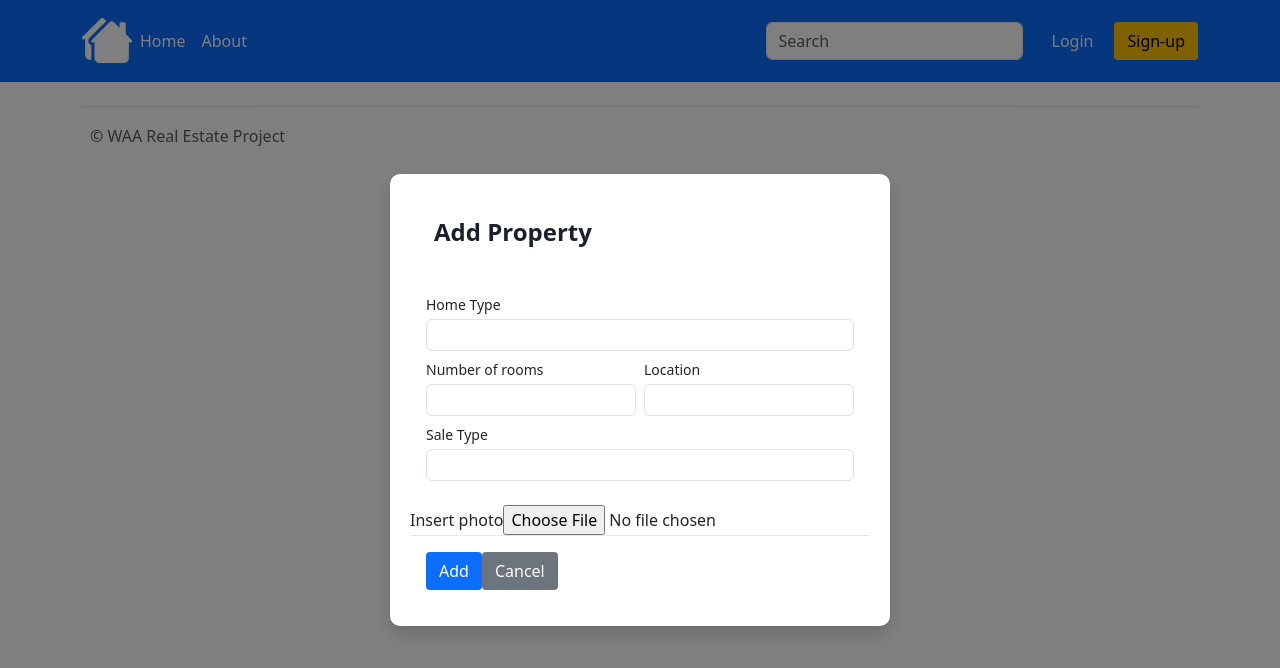
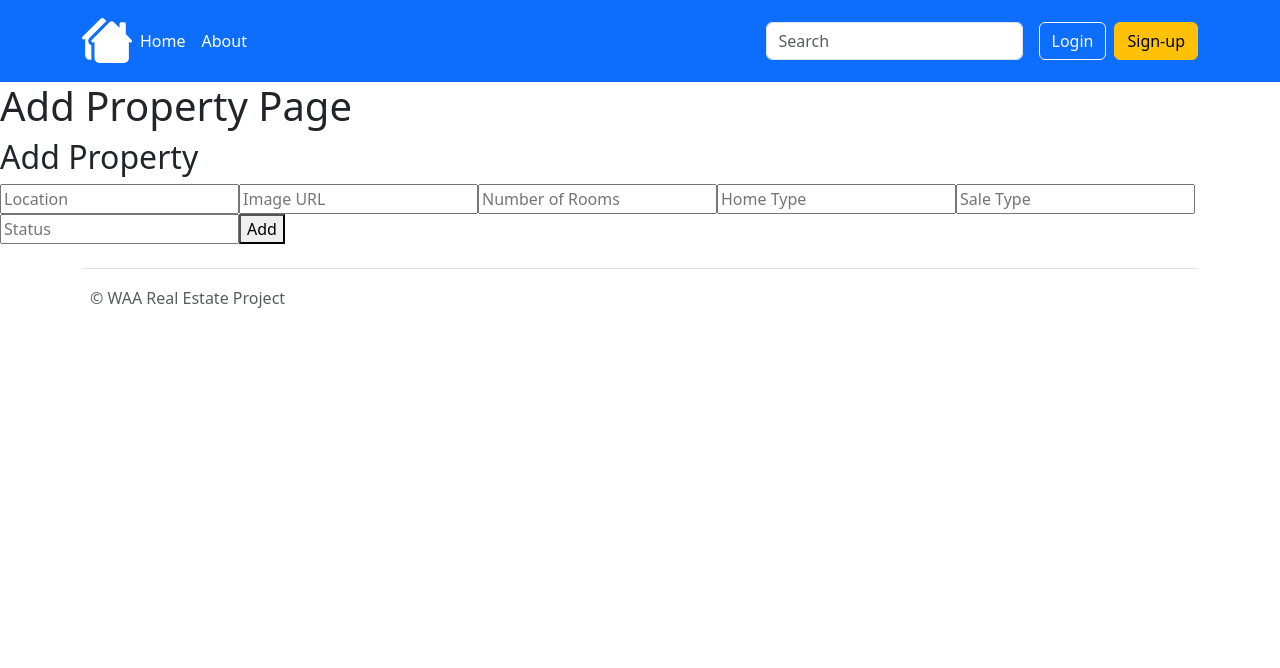
Before and after one commit to JhonatanBellaiza/property-management-portal-frontend, a React (Create React App) app: page /add-property in a window 1280 px wide. Shown: the top 668 px of the page. Built offline with nearby package versions, Linux system fonts and the light colour scheme; the HTML template or start-up script is replaced by a standard one.

Commit message:
property CRUD

```diff
--- a/src/App.js
+++ b/src/App.js
@@ -1,61 +1,47 @@
-import "./App.css";
-import NavBarComponent from "./components/navbar/NavBarComponent";
-import "bootstrap/dist/css/bootstrap.min.css";
-import { BrowserRouter, Routes, Route } from "react-router-dom";
-import FooterComponent from "./components/footer/FooterComponent";
-import LoginPage from "./pages/LoginPage"
-import axios from "axios";
-import AuthContext from "./AuthContext";
-import { React, useState } from "react";
-import AddPropertyModal from "./AddPropertyModal";
-import RegisterPage from "./pages/RegisterPage";
-import AddProperty from "./pages/AddProperty";
-
+import './App.css'
+import NavBarComponent from './components/navbar/NavBarComponent'
+import 'bootstrap/dist/css/bootstrap.min.css'
+import { BrowserRouter, Routes, Route } from 'react-router-dom'
+import FooterComponent from './components/footer/FooterComponent'
+import LoginPage from './pages/LoginPage'
+import axios from 'axios'
+import AuthContext from './AuthContext'
+import { React, useState } from 'react'
+import AddPropertyModal from './AddPropertyModal'
+import RegisterPage from './pages/RegisterPage'
+import AddProperty from './pages/AddProperty'
+import OwnerDashboard from './pages/OwnerDashboard'
 
 axios.interceptors.request.use(function (config) {
   // get the request url
-  const url = config.url;
-  if (config.url.endsWith("/auth") || config.url.endsWith("/users")) {
-    return config;
+  const url = config.url
+  if (config.url.endsWith('/auth') || config.url.endsWith('/users')) {
+    return config
   }
-  const token = sessionStorage.getItem("access_token");
-  config.headers.Authorization = token ? `Bearer ${token}` : "";
-  return config;
-});
+  const token = sessionStorage.getItem('access_token')
+  config.headers.Authorization = token ? `Bearer ${token}` : ''
+  return config
+})
 
 axios.interceptors.response.use(
   function (response) {
-    return response;
+    return response
   },
   function (err) {
-    console.log(err);
+    console.log(err)
     if (err.resposne.status === 401 || err.response.status === 403) {
-      console.log("Unauthorized");
-      sessionStorage.removeItem("access_token");
-      sessionStorage.removeItem("refresh_token");
-      window.location.href = "/login";
+      console.log('Unauthorized')
+      sessionStorage.removeItem('access_token')
+      sessionStorage.removeItem('refresh_token')
+      window.location.href = '/login'
     }
-    return Promise.reject(err);
+    return Promise.reject(err)
   }
-);
+)
 
 function App() {
-  const [user, setUser] = useState(null);
-  const [accessToken, setAccessToken] = useState("");
-  const [refreshToken, setRefreshToken] = useState("");
-
   return (
     <div>
-      <AuthContext.Provider
-        value={{
-          user,
-          setUser,
-          accessToken,
-          setAccessToken,
-          refreshToken,
-          setRefreshToken,
-        }}
-      >
       <BrowserRouter>
         <NavBarComponent />
         <div>
@@ -65,13 +51,13 @@ function App() {
             <Route path="/add-property" element={<AddProperty />}></Route>
             <Route path="/signup" element={<RegisterPage />}></Route>
             <Route path="/login" element={<LoginPage />}></Route>
+            <Route path="/owner-dashboard" element={<OwnerDashboard />}></Route>
           </Routes>
         </div>
         <FooterComponent />
       </BrowserRouter>
-      </AuthContext.Provider>
     </div>
-  );
+  )
 }
 
-export default App;
+export default App
--- a/src/components/Login.js
+++ b/src/components/Login.js
@@ -1,44 +1,54 @@
-import React, { useRef, useState } from "react";
-import { Link, useNavigate } from "react-router-dom";
-import axios from "axios";
-import "./Login.css";
+import React, { useRef, useState } from 'react'
+import { Link, useNavigate } from 'react-router-dom'
+import axios from 'axios'
+import './Login.css'
 
 const Login = () => {
-  const emailRef = useRef(null);
-  const passwordRef = useRef(null);
-  const navigate = useNavigate();
-  const [error, setError] = useState("");
+  const emailRef = useRef(null)
+  const passwordRef = useRef(null)
+  const navigate = useNavigate()
+  const [error, setError] = useState('')
 
   const handleSubmit = async (e) => {
-    e.preventDefault();
+    e.preventDefault()
 
-    const email = emailRef.current.value;
-    const password = passwordRef.current.value;
+    const email = emailRef.current.value
+    const password = passwordRef.current.value
 
     const loginData = {
       email,
       password,
-    };
+    }
 
     try {
-      const response = await axios.post("http://localhost:8080/api/login", loginData);
+      const response = await axios.post(
+        'http://localhost:8080/api/login',
+        loginData
+      )
       if (response.status === 200) {
-        const token = response.data.accessToken;
-        localStorage.setItem("token", token);
-        localStorage.setItem("user_id", response.data.user_id);
-        localStorage.setItem("role_id", response.data.role_id);
-        console.log(token);
-        console.log("SUCCESSFUL LOGIN");
-        navigate("/home");
+        const token = response.data.token
+        localStorage.setItem('token', token)
+        localStorage.setItem('userId', response.data.user.id)
+        localStorage.setItem('userType', response.data.user.userType)
+        localStorage.setItem('userName', response.data.user.lastName)
+        console.log(token)
+        console.log('SUCCESSFUL LOGIN')
+        console.log(response.data.user.userType)
+        if (response.data.user.userType == 'Owner') {
+
+          navigate('/owner-dashboard')
+        } else {
+          navigate('/home')
+        }
       } else {
-        console.error("Login failed");
-        setError("Invalid email or password. Please try again.");
+        console.error('Login failed')
+        setError('Invalid email or password. Please try again.')
       }
     } catch (error) {
-      console.error("An error occurred during login:", error);
-      setError("Invalid email or password.");
+      console.error('An error occurred during login:', error)
+      setError('Invalid email or password.')
     }
-  };
+  }
 
   return (
     <div className="login-container">
@@ -60,7 +70,10 @@ const Login = () => {
             />
           </div>
           <div>
-            <label htmlFor="password" className="block mb-2 text-sm font-medium">
+            <label
+              htmlFor="password"
+              className="block mb-2 text-sm font-medium"
+            >
               Password
             </label>
             <input
@@ -78,7 +91,7 @@ const Login = () => {
             Sign in
           </button>
           <p className="text-sm font-light">
-            Create an Account:{" "}
+            Create an Account:{' '}
             <Link to="/signup" className="login-link">
               Sign up
             </Link>
@@ -86,7 +99,7 @@ const Login = () => {
         </form>
       </div>
     </div>
-  );
-};
+  )
+}
 
-export default Login;
+export default Login
--- a/src/components/navbar/NavBarComponent.js
+++ b/src/components/navbar/NavBarComponent.js
@@ -1,124 +1,144 @@
-import React from "react";
-import { BrowserRouter as Router, Link } from "react-router-dom";
-import AuthContext from "../../AuthContext";
-import { useContext } from "react";
+import React, { useState } from 'react'
+import { BrowserRouter as Router, Link } from 'react-router-dom'
+import AuthContext from '../../AuthContext'
+import { useContext } from 'react'
+import { useEffect } from 'react'
 
 const NavBarComponent = () => {
-  const auth = useContext(AuthContext);
+  const auth = useContext(AuthContext)
+  const [isLoggedIn, setIsLoggedIn] = useState(false)
 
   const logout = () => {
-    sessionStorage.removeItem("access_token");
-    sessionStorage.removeItem("refresh_token");
-    sessionStorage.removeItem("user");
-    window.location.href = "/login";
-  };
+    localStorage.removeItem('token')
+    localStorage.removeItem('user')
+    window.location.href = '/login'
+  }
 
-  const isLoggedIn = () => {
-    if (sessionStorage.getItem("access_token")) {
-      return true;
+  useEffect(() => {
+    if (localStorage.getItem('token')) {
+      setIsLoggedIn(true)
+    } else {
+      setIsLoggedIn(false)
     }
-  };
+  }, [isLoggedIn])
 
   const populateLogOut = () => {
-    if (isLoggedIn()) {
+    if (isLoggedIn) {
       return (
         <Link onClick={logout} type="button" class="btn btn-outline-light me-2">
           Logout
         </Link>
-      );
+      )
     }
-  };
-
+  }
 
   const populateLogIn = () => {
-    if (!isLoggedIn()) {
+    if (!isLoggedIn) {
       return (
-        <Link to={"/login"} type="button" class="btn btn-outline-light me-2">
+        <Link to={'/login'} type="button" class="btn btn-outline-light me-2">
           Login
         </Link>
-      );
+      )
     }
-  };
+  }
 
+  const populateSignUp = () => {
+    if (!isLoggedIn) {
+      return (
+        <Link to={'/signup'} type="button" class="btn btn-warning">
+          Sign-up
+        </Link>
+      )
+    }
+  }
+
+  const isOwner = () => {
+    const userType = localStorage.getItem('userType')
+    console.log(userType)
+    return userType == 'Owner' ? true : false
+  }
 
   const hasRoleOwner = () => {
     try {
-      if (auth.user.realm_access.roles.includes("Owner")) {
-        return true;
+      if (auth.user.realm_access.roles.includes('Owner')) {
+        return true
       }
     } catch (error) {
-      return false;
+      return false
     }
-  };
+  }
   const hasRoleAdmin = () => {
     try {
-      if (auth.user.realm_access.roles.includes("Admin")) {
-        return true;
+      if (auth.user.realm_access.roles.includes('Admin')) {
+        return true
       }
     } catch (error) {
-      return false;
+      return false
     }
-  };
+  }
   const hasRoleCustomer = () => {
     try {
-      if (auth.user.realm_access.roles.includes("Customer")) {
-        return true;
+      if (auth.user.realm_access.roles.includes('Customer')) {
+        return true
       }
     } catch (error) {
-      return false;
+      return false
     }
-  };
+  }
 
-  const populatAddProperty = () => {
-    let addProperty = "";
-    if (hasRoleOwner() || hasRoleAdmin()) {
-      addProperty = (
-        <li>
-          <Link to={"/add-property"} class="nav-link px-2 text-white">
-            Add Property
-          </Link>
-        </li>
-      );
+  const populateAddProperty = () => {
+    if (isOwner()) {
+      return (
+        <Link to={'/add-property'} class="nav-link px-2 text-white">
+          Add property
+        </Link>
+      )
     }
-    return addProperty;
-  };
+  }
 
   const populatUserManagement = () => {
-    let userManagement = "";
+    let userManagement = ''
     if (hasRoleAdmin()) {
       userManagement = (
         <li>
-          <Link to={"/users"} class="nav-link px-2 text-white">
+          <Link to={'/users'} class="nav-link px-2 text-white">
             User Management
           </Link>
         </li>
-      );
+      )
     }
-    return userManagement;
-  };
+    return userManagement
+  }
   const populateFavorite = () => {
-    let favorite = "";
+    let favorite = ''
     if (hasRoleCustomer()) {
       favorite = (
         <li>
-          <Link to={"/favorite"} class="nav-link px-2 text-white">
+          <Link to={'/favorite'} class="nav-link px-2 text-white">
             My favorites
           </Link>
         </li>
-      );
+      )
     }
-    return favorite;
-  };
+    return favorite
+  }
 
   return (
     <header class="text-bg-primary p-3">
       <div class="container">
         <div class="d-flex flex-wrap align-items-center justify-content-center justify-content-lg-start">
           <Link
-            to={"/home"}
+            to={'/home'}
             class="d-flex align-items-center mb-2 mb-lg-0 text-white text-decoration-none"
           >
-            <svg xmlns="http://www.w3.org/2000/svg" width="50" height="50" fill="currentColor" class="bi bi-houses-fill" viewBox="0 0 16 16">
+            <svg
+              xmlns="http://www.w3.org/2000/svg"
+              width="50"
+              height="50"
+              fill="currentColor"
+              class="bi bi-houses-fill"
+              viewBox="0 0 16 16"
+            >
               <path d="M7.207 1a1 1 0 0 0-1.414 0L.146 6.646a.5.5 0 0 0 .708.708L1 7.207V12.5A1.5 1.5 0 0 0 2.5 14h.55a2.5 2.5 0 0 1-.05-.5V9.415a1.5 1.5 0 0 1-.56-2.475l5.353-5.354z" />
               <path d="M8.793 2a1 1 0 0 1 1.414 0L12 3.793V2.5a.5.5 0 0 1 .5-.5h1a.5.5 0 0 1 .5.5v3.293l1.854 1.853a.5.5 0 0 1-.708.708L15 8.207V13.5a1.5 1.5 0 0 1-1.5 1.5h-8A1.5 1.5 0 0 1 4 13.5V8.207l-.146.147a.5.5 0 1 1-.708-.708z" />
             </svg>
@@ -126,35 +146,37 @@ const NavBarComponent = () => {
 
           <ul class="nav col-12 col-lg-auto me-lg-auto mb-2 justify-content-center mb-md-0">
             <li>
-              <Link to={"/home"} class="nav-link px-2 text-white">
+              <Link to={'/home'} class="nav-link px-2 text-white">
                 Home
               </Link>
             </li>
             <li>
-              <Link to={"/Chart"} class="nav-link px-2 text-white">
+              <Link to={'/Chart'} class="nav-link px-2 text-white">
                 About
               </Link>
             </li>
             {populateFavorite()}
-            {populatAddProperty()}
             {populatUserManagement()}
+            {populateAddProperty()}
           </ul>
 
           <form class="col-12 col-lg-auto mb-3 mb-lg-0 me-lg-3" role="search">
-            <input class="form-control mr-sm-2" type="search" placeholder="Search" aria-label="Search"
+            <input
+              class="form-control mr-sm-2"
+              type="search"
+              placeholder="Search"
+              aria-label="Search"
             />
           </form>
 
           <div class="text-end">
             {populateLogIn()}
             {populateLogOut()}
-            <Link to={"/signup"} type="button" class="btn btn-warning">
-              Sign-up
-            </Link>
+            {populateSignUp()}
           </div>
         </div>
       </div>
     </header>
-  );
-};
-export default NavBarComponent;
+  )
+}
+export default NavBarComponent
--- /dev/null
+++ b/src/components/property/PropertyForm.js
@@ -0,0 +1,90 @@
+// PropertyForm.js
+import React, { useState } from 'react'
+import PropertyService from './PropertyService'
+
+const PropertyForm = ({ onSubmit }) => {
+  const [formData, setFormData] = useState({
+    location: '',
+    imgUrl: '',
+    numberOfRooms: '',
+    propertyHomeType: '',
+    propertySaleType: '',
+    propertyStatus: '',
+  })
+
+  const handleChange = (e) => {
+    const { name, value } = e.target
+    setFormData((prevState) => ({
+      ...prevState,
+      [name]: value,
+    }))
+  }
+
+  const handleSubmit = async (e) => {
+    e.preventDefault()
+    // Construct data object using formData state
+    const data = {
+      location: formData.location,
+      imgUrl: formData.imgUrl,
+      numberOfRooms: formData.numberOfRooms,
+      propertyHomeType: formData.propertyHomeType,
+      propertySaleType: formData.propertySaleType,
+      propertyStatus: formData.propertyStatus,
+    }
+    // Call onSubmit function with the data object
+    onSubmit(data)
+  }
+
+  return (
+    <div>
+      <h2>Add Property</h2>
+      <form onSubmit={handleSubmit}>
+        <input
+          type="text"
+          name="location"
+          value={formData.location}
+          onChange={handleChange}
+          placeholder="Location"
+        />
+        <input
+          type="text"
+          name="imgUrl"
+          value={formData.imgUrl}
+          onChange={handleChange}
+          placeholder="Image URL"
+        />
+        <input
+          type="number"
+          name="numberOfRooms"
+          value={formData.numberOfRooms}
+          onChange={handleChange}
+          placeholder="Number of Rooms"
+        />
+        <input
+          type="text"
+          name="propertyHomeType"
+          value={formData.propertyHomeType}
+          onChange={handleChange}
+          placeholder="Home Type"
+        />
+        <input
+          type="text"
+          name="propertySaleType"
+          value={formData.propertySaleType}
+          onChange={handleChange}
+          placeholder="Sale Type"
+        />
+        <input
+          type="text"
+          name="propertyStatus"
+          value={formData.propertyStatus}
+          onChange={handleChange}
+          placeholder="Status"
+        />
+        <button type="submit">Add</button>
+      </form>
+    </div>
+  )
+}
+
+export default PropertyForm
--- /dev/null
+++ b/src/components/property/PropertyService.js
@@ -0,0 +1,37 @@
+// PropertyService.js
+import axios from 'axios';
+
+const baseUrl = 'http://localhost:8080/api'; // Replace "{{URL}}/property" with your actual API URL
+
+const userId = localStorage.getItem('userId');
+
+const getAllProperties = () => {
+  return axios.get(`${baseUrl}/owner/${userId}/property`)
+    .then((response) => {
+      return response.data;
+    })
+    .catch((error) => {
+      console.error('Error fetching properties:', error);
+      throw new Error('Failed to fetch properties');
+    });
+};
+
+const addProperty = (property) => {
+  return axios.post(`${baseUrl}/owner/${userId}/property`, property, {
+    headers: {
+      'Content-Type': 'application/json',
+    },
+  })
+    .then((response) => {
+      return response.data;
+    })
+    .catch((error) => {
+      console.error('Error adding property:', error);
+
+    });
+};
+
+export default {
+  getAllProperties,
+  addProperty,
+};
--- a/src/pages/AddProperty.js
+++ b/src/pages/AddProperty.js
@@ -1,73 +1,27 @@
-import React from "react";
-import "./Add-prop.css"
+import React from 'react'
+import { useNavigate } from 'react-router-dom'
+import PropertyForm from '../components/property/PropertyForm'
+import PropertyService from '../components/property/PropertyService' // Assuming you have a service for handling property data
 
-const AddProperty = (/* { isOpen, onClose, onSubmit, propertyData, handlePropertyChange, handleAddressChange } */) => {
-    return (
-        <div className="add-property">
-            <div className="relative w-full max-w-2xl">
-                <div className="relative bg-white rounded-lg shadow max-h-500">
-                    <div className="flex items-start justify-center p-4 border-b rounded-t">
-                        <h2 className="text-xl font-semibold text-gray-900">Add Property</h2>
+const AddProperty = () => {
+  const navigate = useNavigate()
+  const handleSubmit = async (data) => {
+    // Assuming PropertyService has a method to add property data
+    try {
+      await PropertyService.addProperty(data)
+      navigate('/owner-dashboard')
+    } catch (error) {
+      console.error('Error adding property:', error)
+      // Optionally, handle error state or display error message
+    }
+  }
 
-                    </div>
-                    <div className="p-6 space-y-4">
-                        <div className="mb-2">
-                            <label className="block text-sm font-medium mb-1">Home Type</label>
-                            <input
-                                className="w-full h-8 border border-gray-300 rounded-md px-3"
-                                type="text"
-                                name="name"
-                            /*  value={propertyData.name}
-                             onChange={handlePropertyChange} */
-                            />
-                        </div>
-                        <div className="grid grid-cols-2 gap-2 mb-2">
-                            <div>
-                                <label className="block text-sm font-medium mb-1">Number of rooms</label>
-                                <input
-                                    className="w-full h-8 border border-gray-300 rounded-md px-3"
-                                    type="number"
-                                    name="bedNo"
-                                /*  value={propertyData.bedNo}
-                                 onChange={handlePropertyChange} */
-                                />
-                            </div>
-                            <div>
-                                <label className="block text-sm font-medium mb-1">Location</label>
-                                <input
-                                    className="w-full h-8 border border-gray-300 rounded-md px-3"
-                                    type="text"
-                                    name="bathNo"
-                                /* value={propertyData.bathNo}
-                                onChange={handlePropertyChange} */
-                                />
-                            </div>
-                        </div>
-                        <div className="mb-2">
-                            <label className="block text-sm font-medium mb-1">Sale Type</label>
-                            <input
-                                className="w-full h-8 border border-gray-300 rounded-md px-3"
-                                type="text"
-                                name="sqft"
-                            /*  value={propertyData.sqft}
-                             onChange={handlePropertyChange} */
-                            />
-                        </div>
-                    </div>
-                    <form>
-                        <div class="form-group">
-                            <label for="exampleFormControlFile1">Insert photo    </label>
-                            <input type="file" class="form-control-file" id="exampleFormControlFile1" />
-                        </div>
-                    </form>
-                    <div className="flex items-center justify-end p-6 border-t border-gray-200 rounded-b">
-                        <button type="button" class="btn btn-primary btn-lg">Add</button>
-                        <button type="button" class="btn btn-secondary btn-lg">Cancel</button>
-                    </div>
-                </div>
-            </div>
-        </div>
-    );
-};
+  return (
+    <div>
+      <h1>Add Property Page</h1>
+      <PropertyForm onSubmit={handleSubmit} />
+    </div>
+  )
+}
 
-export default AddProperty;
+export default AddProperty
--- /dev/null
+++ b/src/pages/OwnerDashboard.js
@@ -0,0 +1,44 @@
+import React, { useState, useEffect } from 'react'
+import PropertyList from '../components/property/PropertyList'
+import PropertyService from '../components/property/PropertyService'
+
+const OwnerDashboard = () => {
+  const [properties, setProperties] = useState([])
+  const userName = localStorage.getItem('userName')
+
+  useEffect(() => {
+    loadProperties()
+  }, [])
+
+  const loadProperties = () => {
+    PropertyService.getAllProperties()
+      .then((data) => {
+        setProperties(data)
+      })
+      .catch((error) => {
+        console.error('Error loading properties:', error)
+      })
+  }
+
+  const handleAddProperty = async (formData) => {
+    try {
+      const newProperty = await PropertyService.addProperty(formData)
+      console.log(newProperty)
+      setProperties([...properties, newProperty])
+    } catch (error) {
+      console.error('Error adding property:', error)
+    }
+  }
+
+  return (
+    <div className="container mt-5">
+      <h1>Welcome, {userName}!</h1>
+      <div className="property-section mt-4">
+        <h2 className="mb-4"> My Properties</h2>
+        <PropertyList properties={properties} />
+      </div>
+    </div>
+  )
+}
+
+export default OwnerDashboard
```
Also changed, not shown: src/components/property/PropertyDetail.js (added, +18 -0 lines), src/components/property/PropertyList.js (added, +39 -0 lines). Lines whose indentation alone changed are shown as unchanged.
